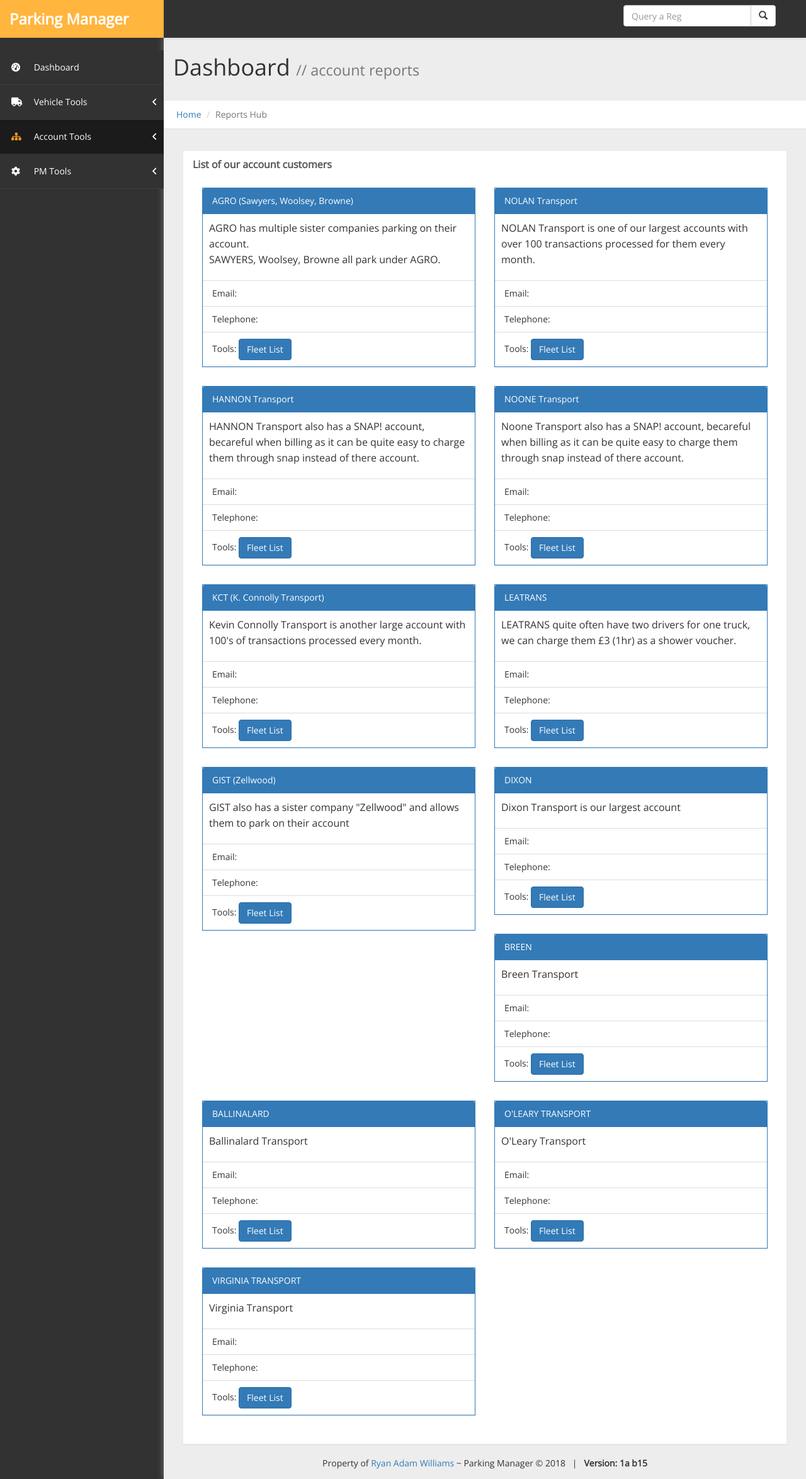
After one commit to SpaceDux/ParkingManager, a PHP site: page /ParkingManager/account_list.php in a window 1280 px wide. The commit adds this page. Shown: the whole page at 63% size. Run offline with PHP 8.4, Linux system fonts and the light colour scheme; some libraries are stand-ins or nearby versions; some web fonts are replaced.

Commit message:
account lists
wip

```diff
--- /dev/null
+++ b/account_list.php
@@ -0,0 +1,310 @@
+<?php
+  require_once __DIR__.("/init.php"); //require the initiation file
+  if(isset($_POST['ti'])) {
+    header('Location:'.$url.'/actreports.php?a='.$_POST['act'].'&ti='.$_POST['ti'].'&to='.$_POST['to']);
+  }
+?>
+<!DOCTYPE html>
+<html xmlns="http://www.w3.org/1999/xhtml">
+
+<head>
+    <meta charset="utf-8" />
+    <meta name="viewport" content="width=device-width, initial-scale=1.0" />
+    <title>Parking Manager | Generate a Report</title>
+    <!-- Bootstrap Styles-->
+    <link href="assets/css/bootstrap.css" rel="stylesheet" />
+    <!-- FontAwesome Styles-->
+    <script src="https://use.fontawesome.com/d70688b1a2.js"></script>
+    <!-- Morris Chart Styles-->
+    <link href="assets/js/morris/morris-0.4.3.min.css" rel="stylesheet" />
+    <!-- Custom Styles-->
+    <link href="assets/css/custom-styles.css" rel="stylesheet" />
+    <!-- Google Fonts-->
+    <link href='http://fonts.googleapis.com/css?family=Open+Sans' rel='stylesheet' type='text/css' />
+    <link rel="stylesheet" href="assets/js/Lightweight-Chart/cssCharts.css">
+</head>
+<body>
+  <div id="wrapper">
+      <nav class="navbar navbar-default top-navbar" role="navigation">
+          <div class="navbar-header">
+              <button type="button" class="navbar-toggle" data-toggle="collapse" data-target=".sidebar-collapse">
+                  <span class="sr-only">Toggle navigation</span>
+                  <span class="icon-bar"></span>
+                  <span class="icon-bar"></span>
+                  <span class="icon-bar"></span>
+              </button>
+              <a class="navbar-brand" href="<?php echo $url ?>/index.php"><strong>Parking Manager</strong></a>
+            </div>
+              <div class="col-sm-3 col-md-3 pull-right">
+                  <form class="navbar-form" role="search" method="POST" action="queryreg.php">
+                  <div class="input-group">
+                      <input type="text" class="form-control" placeholder="Query a Reg" name="q">
+                      <div class="input-group-btn">
+                          <button class="btn btn-default" type="submit"><i class="glyphicon glyphicon-search"></i></button>
+                      </div>
+                  </div>
+                  </form>
+              </div>
+      </nav>
+      <!--/. NAV TOP  -->
+      <nav class="navbar-default navbar-side" role="navigation">
+          <div class="sidebar-collapse">
+            <ul class="nav" id="main-menu">
+
+                <li>
+                    <a class="" href="<?php echo $url ?>/index.php"><i class="fa fa-dashboard"></i> Dashboard</a>
+                </li>
+                <li class="">
+                    <a href="#"><i class="fa fa-truck"></i> Vehicle Tools<span class="fa arrow"></span></a>
+                    <ul class="nav nav-second-level collapse" aria-expanded="false" style="height: 0px;">
+                      <li>
+                          <a href="<?php echo $url ?>/yrdchk.php" target="_blank"><i class="fa fa-flag-o"></i> Yard Check</a>
+                      </li>
+                    </ul>
+                <li class="active-menu">
+                    <a href="#"><i class="fa fa-sitemap"></i> Account Tools<span class="fa arrow"></span></a>
+                    <ul class="nav nav-second-level collapse" aria-expanded="false" style="height: 0px;">
+                        <li>
+                            <a href="<?php echo $url ?>/reporthub.php"><i class="fa fa-bar-chart"></i> Account Reports</a>
+                            <a href="<?php echo $url ?>/account_list.php"><i class="fa fa-list-alt"></i> Account List</a>
+                        </li>
+                    </ul>
+                </li>
+                <li class="">
+                  <a href="#"><i class="fa fa-cog"></i> PM Tools<span class="fa arrow"></span></a>
+                  <ul class="nav nav-second-level collapse" aria-expanded="false" style="height: 0px;">
+                    <li>
+                      <a href="<?php echo $url ?>/viewnotice.php"><i class="fa fa-bar-chart"></i> Notices</a>
+                    </li>
+                  </ul>
+                </li>
+              </ul>
+          </div>
+
+      </nav>
+      <!-- /. NAV SIDE  -->
+
+  <div id="page-wrapper">
+    <div class="header">
+                      <h1 class="page-header">
+                          Dashboard <small>// account reports</small>
+                      </h1>
+          <ol class="breadcrumb">
+          <li><a href="#">Home</a></li>
+          <li class="active">Reports Hub</li>
+          </ol>
+
+  </div>
+<div id="page-inner">
+   <div class="row">
+     <div class="col-lg-12">
+         <div class="panel panel-default">
+             <div class="panel-heading">
+                 List of our account customers
+             </div>
+             <div class="panel-body">
+                     <div class="col-lg-6">
+                       <div class="panel panel-primary">
+                         <div class="panel-heading">
+                             AGRO (Sawyers, Woolsey, Browne)
+                         </div>
+                         <p style="padding: 10px;">AGRO has multiple sister companies parking on their account. <br> SAWYERS, Woolsey, Browne all park under AGRO.</p>
+                         <ul class="list-group">
+                           <li class="list-group-item">Email: </li>
+                           <li class="list-group-item">Telephone: </li>
+                           <li class="list-group-item">Tools:
+                             <a href="<?php echo $url?>/fleets.php?a=AGRO"><button type="button" class="btn btn-primary">Fleet List</button></a>
+                           </li>
+                         </ul>
+                       </div>
+                     </div>
+                     <div class="col-lg-6">
+                       <div class="panel panel-primary">
+                         <div class="panel-heading">
+                             NOLAN Transport
+                         </div>
+                         <p style="padding: 10px;">NOLAN Transport is one of our largest accounts with over 100 transactions processed for them every month.</p>
+                         <ul class="list-group">
+                           <li class="list-group-item">Email: </li>
+                           <li class="list-group-item">Telephone: </li>
+                           <li class="list-group-item">Tools:
+                             <a href="<?php echo $url?>/fleets.php?a=NOLAN"><button type="button" class="btn btn-primary">Fleet List</button></a>
+                           </li>
+                         </ul>
+                       </div>
+                     </div>
+                     <div class="col-lg-6">
+                       <div class="panel panel-primary">
+                         <div class="panel-heading">
+                             HANNON Transport
+                         </div>
+                         <p style="padding: 10px;">HANNON Transport also has a SNAP! account, becareful when billing as it can be quite easy to charge them through snap
+                         instead of there account.</p>
+                         <ul class="list-group">
+                           <li class="list-group-item">Email: </li>
+                           <li class="list-group-item">Telephone: </li>
+                           <li class="list-group-item">Tools:
+                             <a href="<?php echo $url?>/fleets.php?a=HANNON"><button type="button" class="btn btn-primary">Fleet List</button></a>
+                           </li>
+                         </ul>
+                       </div>
+                     </div>
+                     <div class="col-lg-6">
+                       <div class="panel panel-primary">
+                         <div class="panel-heading">
+                             NOONE Transport
+                         </div>
+                         <p style="padding: 10px;">Noone Transport also has a SNAP! account, becareful when billing as it can be quite easy to charge them through snap
+                         instead of there account.</p>
+                         <ul class="list-group">
+                           <li class="list-group-item">Email: </li>
+                           <li class="list-group-item">Telephone: </li>
+                           <li class="list-group-item">Tools:
+                             <a href="<?php echo $url?>/fleets.php?a=NOONE"><button type="button" class="btn btn-primary">Fleet List</button></a>
+                           </li>
+                         </ul>
+                       </div>
+                     </div>
+                     <div class="col-lg-6">
+                       <div class="panel panel-primary">
+                         <div class="panel-heading">
+                             KCT (K. Connolly Transport)
+                         </div>
+                         <p style="padding: 10px;">Kevin Connolly Transport is another large account with 100's of transactions processed every month.</p>
+                         <ul class="list-group">
+                           <li class="list-group-item">Email: </li>
+                           <li class="list-group-item">Telephone: </li>
+                           <li class="list-group-item">Tools:
+                             <a href="<?php echo $url?>/fleets.php?a=KCT"><button type="button" class="btn btn-primary">Fleet List</button></a>
+                           </li>
+                         </ul>
+                       </div>
+                     </div>
+                     <div class="col-lg-6">
+                       <div class="panel panel-primary">
+                         <div class="panel-heading">
+                             LEATRANS
+                         </div>
+                         <p style="padding: 10px;">LEATRANS quite often have two drivers for one truck, we can charge them £3 (1hr) as a shower voucher.</p>
+                         <ul class="list-group">
+                           <li class="list-group-item">Email: </li>
+                           <li class="list-group-item">Telephone: </li>
+                           <li class="list-group-item">Tools:
+                             <a href="<?php echo $url?>/fleets.php?a=LEATRANS"><button type="button" class="btn btn-primary">Fleet List</button></a>
+                           </li>
+                         </ul>
+                       </div>
+                     </div>
+                     <div class="col-lg-6">
+                       <div class="panel panel-primary">
+                         <div class="panel-heading">
+                             GIST (Zellwood)
+                         </div>
+                         <p style="padding: 10px;">GIST also has a sister company "Zellwood" and allows them to park on their account</p>
+                         <ul class="list-group">
+                           <li class="list-group-item">Email: </li>
+                           <li class="list-group-item">Telephone: </li>
+                           <li class="list-group-item">Tools:
+                             <a href="<?php echo $url?>/fleets.php?a=GIST"><button type="button" class="btn btn-primary">Fleet List</button></a>
+                           </li>
+                         </ul>
+                       </div>
+                     </div>
+                     <div class="col-lg-6">
+                       <div class="panel panel-primary">
+                         <div class="panel-heading">
+                             DIXON
+                         </div>
+                         <p style="padding: 10px;">Dixon Transport is our largest account</p>
+                         <ul class="list-group">
+                           <li class="list-group-item">Email: </li>
+                           <li class="list-group-item">Telephone: </li>
+                           <li class="list-group-item">Tools:
+                             <a href="<?php echo $url?>/fleets.php?a=DIXON"><button type="button" class="btn btn-primary">Fleet List</button></a>
+                           </li>
+                         </ul>
+                       </div>
+                     </div>
+                     <div class="col-lg-6">
+                       <div class="panel panel-primary">
+                         <div class="panel-heading">
+                             BREEN
+                         </div>
+                         <p style="padding: 10px;">Breen Transport</p>
+                         <ul class="list-group">
+                           <li class="list-group-item">Email: </li>
+                           <li class="list-group-item">Telephone: </li>
+                           <li class="list-group-item">Tools:
+                             <a href="<?php echo $url?>/fleets.php?a=BREEN"><button type="button" class="btn btn-primary">Fleet List</button></a>
+                           </li>
+                         </ul>
+                       </div>
+                     </div>
+                     <div class="col-lg-6">
+                       <div class="panel panel-primary">
+                         <div class="panel-heading">
+                             BALLINALARD
+                         </div>
+                         <p style="padding: 10px;">Ballinalard Transport</p>
+                         <ul class="list-group">
+                           <li class="list-group-item">Email: </li>
+                           <li class="list-group-item">Telephone: </li>
+                           <li class="list-group-item">Tools:
+                             <a href="<?php echo $url?>/fleets.php?a=BALLINALARD"><button type="button" class="btn btn-primary">Fleet List</button></a>
+                           </li>
+                         </ul>
+                       </div>
+                     </div>
+                     <div class="col-lg-6">
+                       <div class="panel panel-primary">
+                         <div class="panel-heading">
+                             O'LEARY TRANSPORT
+                         </div>
+                         <p style="padding: 10px;">O'Leary Transport</p>
+                         <ul class="list-group">
+                           <li class="list-group-item">Email: </li>
+                           <li class="list-group-item">Telephone: </li>
+                           <li class="list-group-item">Tools:
+                             <a href="<?php echo $url?>/fleets.php?a=OLEARY"><button type="button" class="btn btn-primary">Fleet List</button></a>
+                           </li>
+                         </ul>
+                       </div>
+                     </div>
+                     <div class="col-lg-6">
+                       <div class="panel panel-primary">
+                         <div class="panel-heading">
+                             VIRGINIA TRANSPORT
+                         </div>
+                         <p style="padding: 10px;">Virginia Transport</p>
+                         <ul class="list-group">
+                           <li class="list-group-item">Email: </li>
+                           <li class="list-group-item">Telephone: </li>
+                           <li class="list-group-item">Tools:
+                             <a href="<?php echo $url?>/fleets.php?a=OLEARY"><button type="button" class="btn btn-primary">Fleet List</button></a>
+                           </li>
+                         </ul>
+                       </div>
+                     </div>
+             </div>
+         </div>
+         <!-- /.panel -->
+     </div>
+     <center><footer>Property of <a href="http://ryanadamwilliams.co.uk">Ryan Adam Williams</a> ~ Parking Manager &copy; 2018 &nbsp; | &nbsp <b><?php echo $ver ?></footer></center>
+
+     <!-- /.col-lg-12 -->
+ </div>
+</div>
+  <!-- /. PAGE INNER  -->
+ </div>
+<!-- /. PAGE WRAPPER  -->
+</div>
+<!-- /. WRAPPER  -->
+<!-- JS Scripts-->
+<!-- jQuery Js -->
+<script src="assets/js/jquery-1.10.2.js"></script>
+<!-- Bootstrap Js -->
+<script src="assets/js/bootstrap.min.js"></script>
+<!-- Metis Menu Js -->
+<script src="assets/js/jquery.metisMenu.js"></script>
+<!-- Custom Js -->
+<script src="assets/js/custom-scripts.js"></script>
--- /dev/null
+++ b/fleets.php
@@ -0,0 +1,3 @@
+<?php
+
+?>
--- a/fleetsearch.php
+++ /dev/null
@@ -1,2 +0,0 @@
-<?php
-?>
--- a/index.php
+++ b/index.php
@@ -71,6 +71,7 @@
 												<ul class="nav nav-second-level collapse" aria-expanded="false" style="height: 0px;">
 														<li>
 																<a href="<?php echo $url ?>/reporthub.php"><i class="fa fa-bar-chart"></i> Account Reports</a>
+																<a href="<?php echo $url ?>/account_list.php"><i class="fa fa-list-alt"></i> Account List</a>
 														</li>
 												</ul>
 										</li>
--- a/queryreg.php
+++ b/queryreg.php
@@ -81,6 +81,7 @@
 										<ul class="nav nav-second-level collapse" aria-expanded="false" style="height: 0px;">
 												<li>
 														<a href="<?php echo $url ?>/reporthub.php"><i class="fa fa-bar-chart"></i> Account Reports</a>
+														<a href="<?php echo $url ?>/account_list.php"><i class="fa fa-list-alt"></i> Account List</a>
 												</li>
 										</ul>
 								</li>
--- a/reporthub.php
+++ b/reporthub.php
@@ -66,6 +66,7 @@
                     <ul class="nav nav-second-level collapse" aria-expanded="false" style="height: 0px;">
                         <li>
                             <a href="<?php echo $url ?>/reporthub.php"><i class="fa fa-bar-chart"></i> Account Reports</a>
+                            <a href="<?php echo $url ?>/account_list.php"><i class="fa fa-list-alt"></i> Account List</a>
                         </li>
                     </ul>
                 </li>
--- a/update.php
+++ b/update.php
@@ -107,6 +107,7 @@
 											<ul class="nav nav-second-level collapse" aria-expanded="false" style="height: 0px;">
 													<li>
 															<a href="<?php echo $url ?>/reporthub.php"><i class="fa fa-bar-chart"></i> Account Reports</a>
+															<a href="<?php echo $url ?>/account_list.php"><i class="fa fa-list-alt"></i> Account List</a>
 													</li>
 											</ul>
 									</li>
--- a/viewnotice.php
+++ b/viewnotice.php
@@ -83,6 +83,7 @@
                     <ul class="nav nav-second-level collapse" aria-expanded="false" style="height: 0px;">
                       <li>
                         <a href="<?php echo $url ?>/reporthub.php"><i class="fa fa-bar-chart"></i> Account Reports</a>
+												<a href="<?php echo $url ?>/account_list.php"><i class="fa fa-list-alt"></i> Account List</a>
                       </li>
                     </ul>
                   </li>
```
